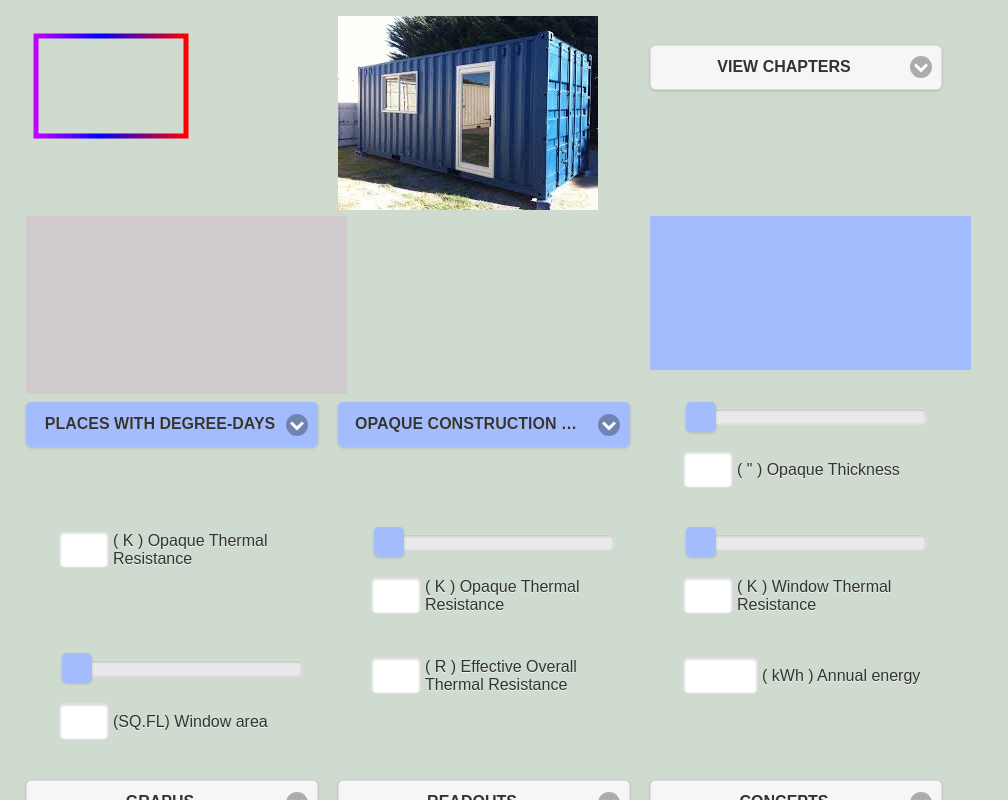
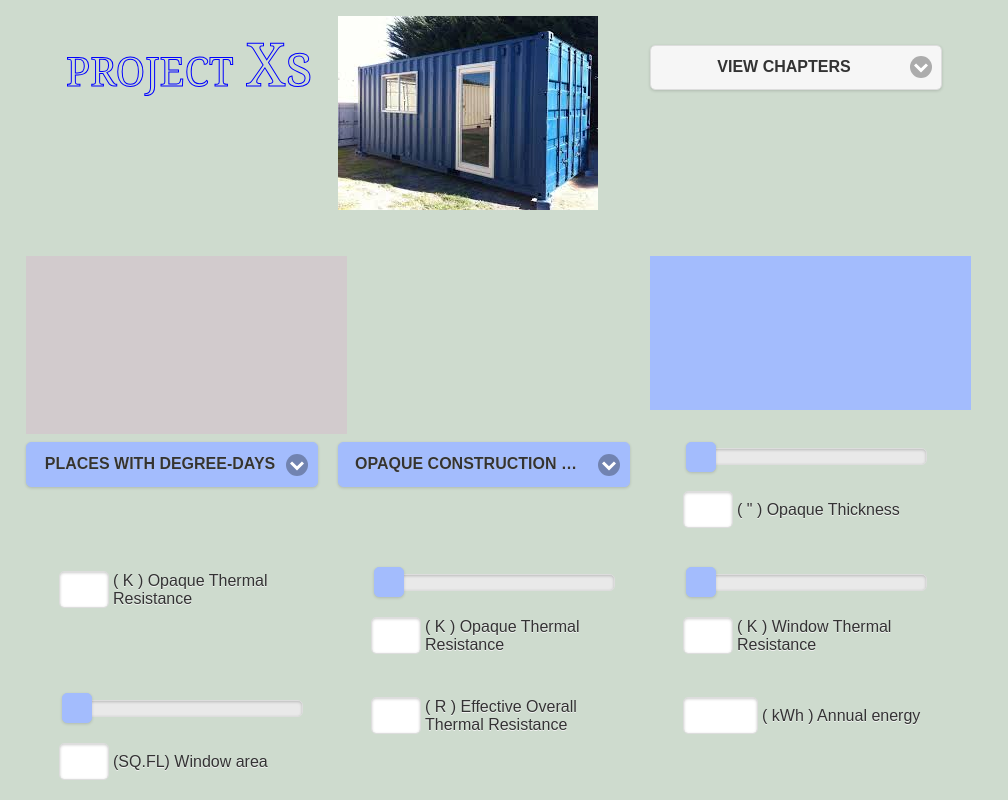
Before and after one commit to brand000/FloorPlanner, a plain HTML site: page index.html in a window 1280 px wide. Shown: the whole page, without its empty margins (0-1008 px from the left). Drawn offline with Linux system fonts and the light colour scheme.

Commit message:
added logo

```diff
--- a/css/themes/projectxs.css
+++ b/css/themes/projectxs.css
@@ -55,3 +55,7 @@ LINKED to index.html
 #windowSldOutDiv {
   width: 50px;
 }
+/* logo margin */
+#logo {
+  margin: 20;
+}
--- a/index.html
+++ b/index.html
@@ -18,7 +18,7 @@
                 <div id="inputs">
                     <div class="ui-grid-c ui-responsive">
                         <div class="ui-block-a ui-responsive">
-                            <canvas id="logo" width="200" height="200"></canvas>
+                            <canvas id="logo" width="300" height="200"></canvas>
                         </div>
                         <div class="ui-block-b ui-responsive">
                             <div class="ship-crate">
--- a/scripts/projectXS.js
+++ b/scripts/projectXS.js
@@ -2,8 +2,8 @@
 // LINKED to index.html
 
 function setup(){
-    var c = document.getElementById("logo");
-    var ctx = c.getContext("2d");
+    const logo_Obj = document.getElementById("logo");
+    const logo = logo_Obj.getContext("2d");
     const planViewObj = document.getElementById("plan-view");
     const elevationViewObj = document.getElementById("elevation-view");
 
@@ -13,15 +13,8 @@ function setup(){
     fillCanvas(planViewObj, planViewCon, "#D2CBCD");
     fillCanvas(elevationViewObj, elevationViewCon, "#A3BCFD");
 
-    var gradient = ctx.createLinearGradient(0, 0, 170, 0);
-    gradient.addColorStop("0", "magenta");
-    gradient.addColorStop("0.5" ,"blue");
-    gradient.addColorStop("1.0", "red");
+    addLogo(logo);
 
-    // Fill with gradient
-    ctx.strokeStyle = gradient;
-    ctx.lineWidth = 5;
-    ctx.strokeRect(20, 20, 150, 100);
 }
 
 function fillCanvas(obj, context, color){
@@ -30,3 +23,12 @@ function fillCanvas(obj, context, color){
     context.fillStyle = color;
     context.fillRect(0, 0, obj.width, obj.height);
 }
+
+function addLogo(context){
+    context.font = "40px Georgia";
+    context.strokeStyle = "blue";
+    context.strokeText("PROJECT", 30, 50);
+
+    context.font = "60px Georgia";
+    context.strokeText("Xs",210, 50);
+}
```
